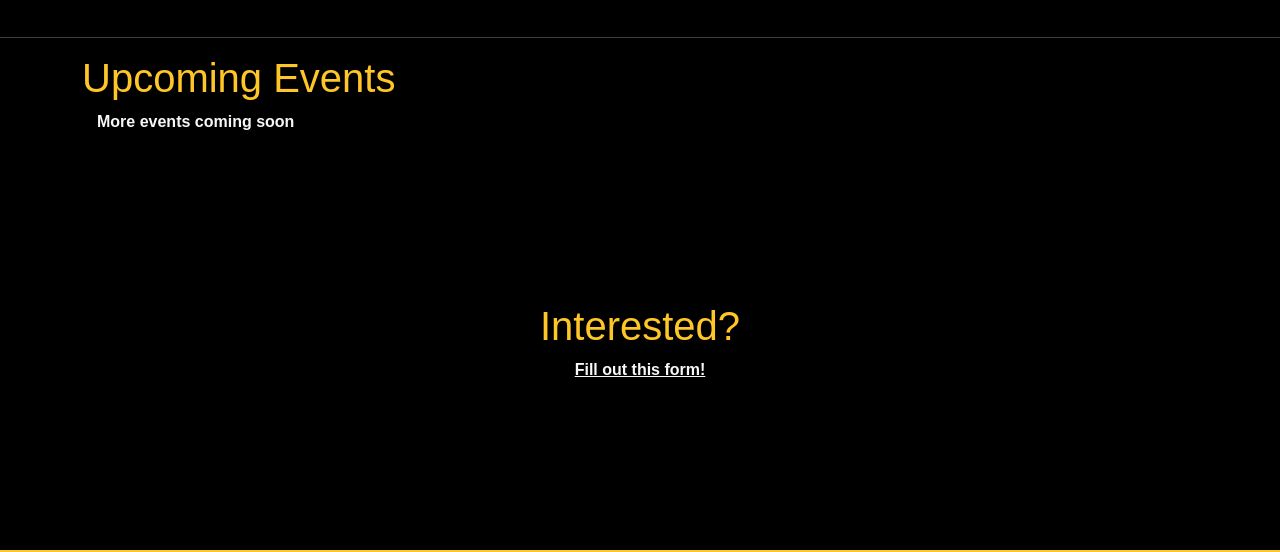
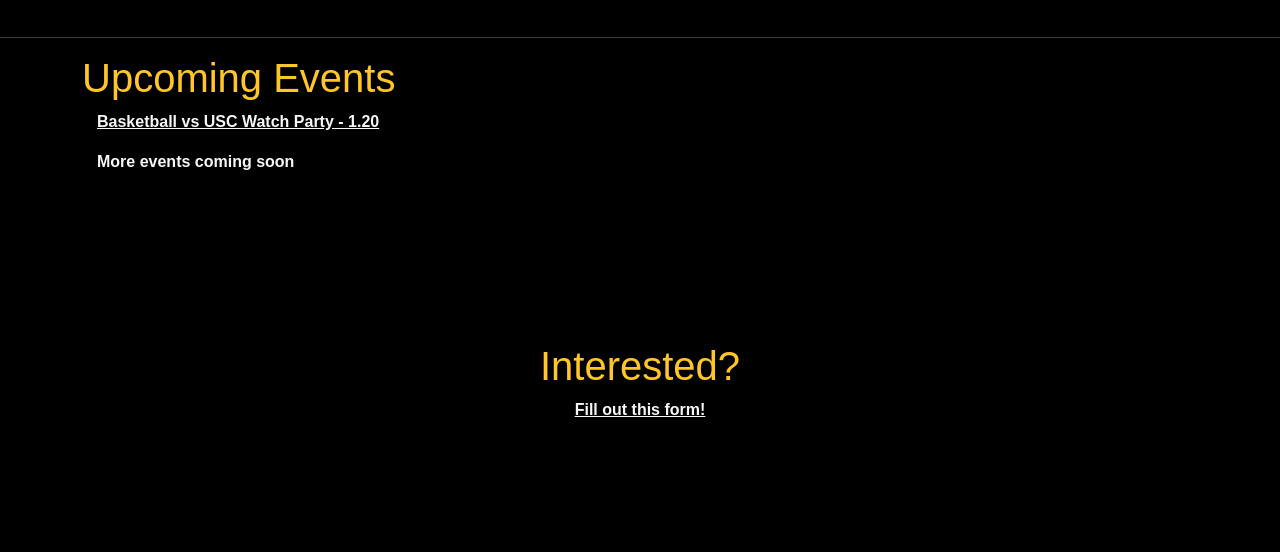
Before and after one commit to gatlinfarrington/GiveEmHell, a plain HTML site: page index.html in a window 1280 px wide. Shown: the part 1636-2188 px from the top of the page. Drawn offline with nearby package versions, Linux system fonts and the light colour scheme; a web font is replaced by a local one.

Commit message:
basketabll vs usc

```diff
--- a/index.html
+++ b/index.html
@@ -145,8 +145,8 @@
             <h1>Upcoming Events</h1>
           </div>
           <div class="row">
-            <!-- <p style="margin-left:15px;"><a href="" target="_blank"></a></p>
-            <p style="margin-left:15px;"><a href="https://www.ticketmaster.com/event/Z7r9jZ1AdqPJo" target="_blank">Buy Tickets</a></p>
+             <p style="margin-left:15px;"><a href="" target="_blank">Basketball vs USC Watch Party - 1.20</a></p>
+            <!--<p style="margin-left:15px;"><a href="https://www.ticketmaster.com/event/Z7r9jZ1AdqPJo" target="_blank">Buy Tickets</a></p>
             <p style="margin-left:15px;"><a style="color:inherit" href="https://am.ticketmaster.com/sundevils/virtual-venue/MjNGQkYwNw==" target="_blank">Buy Tickets</a></p> -->
             <p style="margin-left:15px;">More events coming soon</p>
           </div>
```
